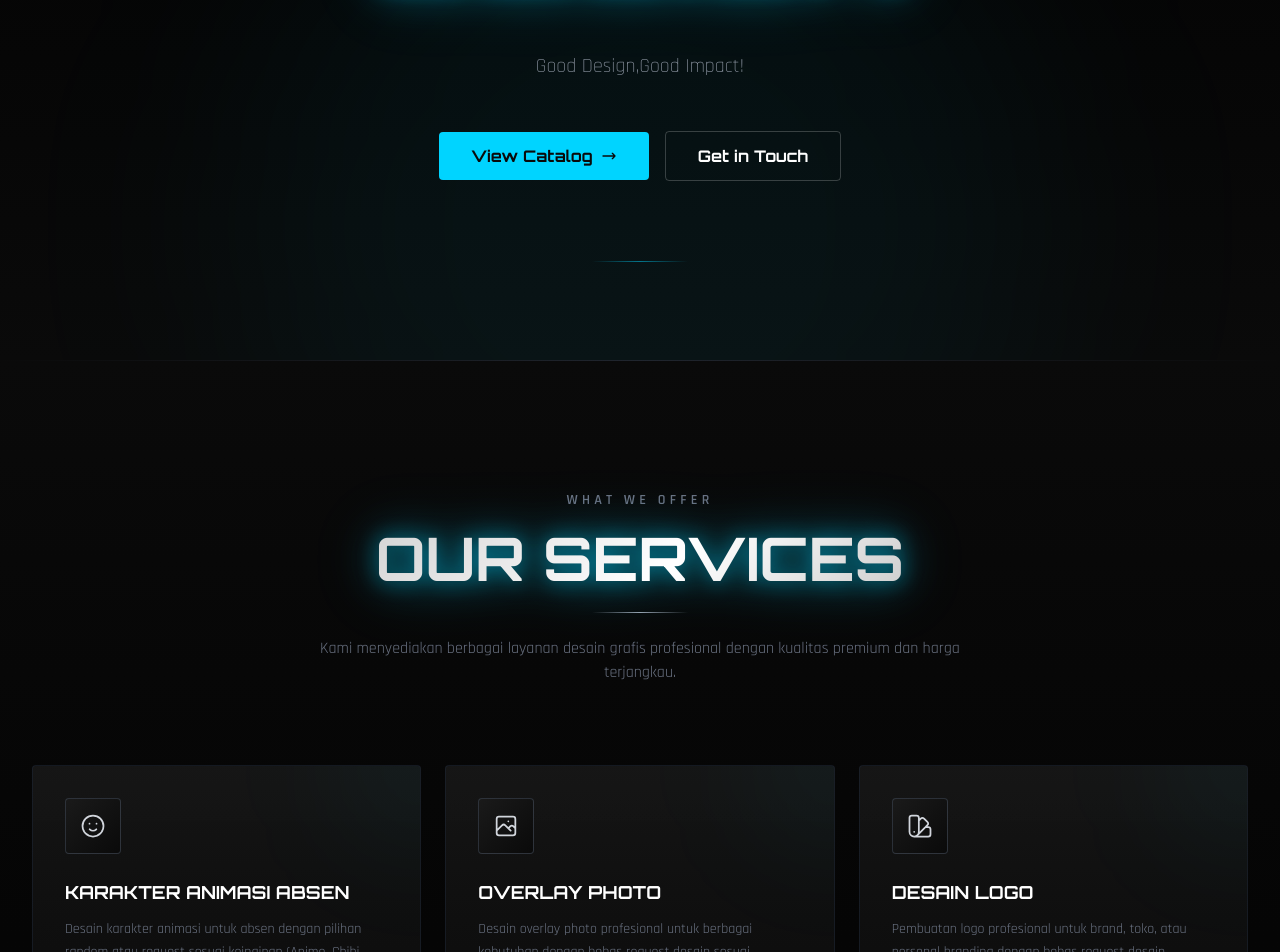
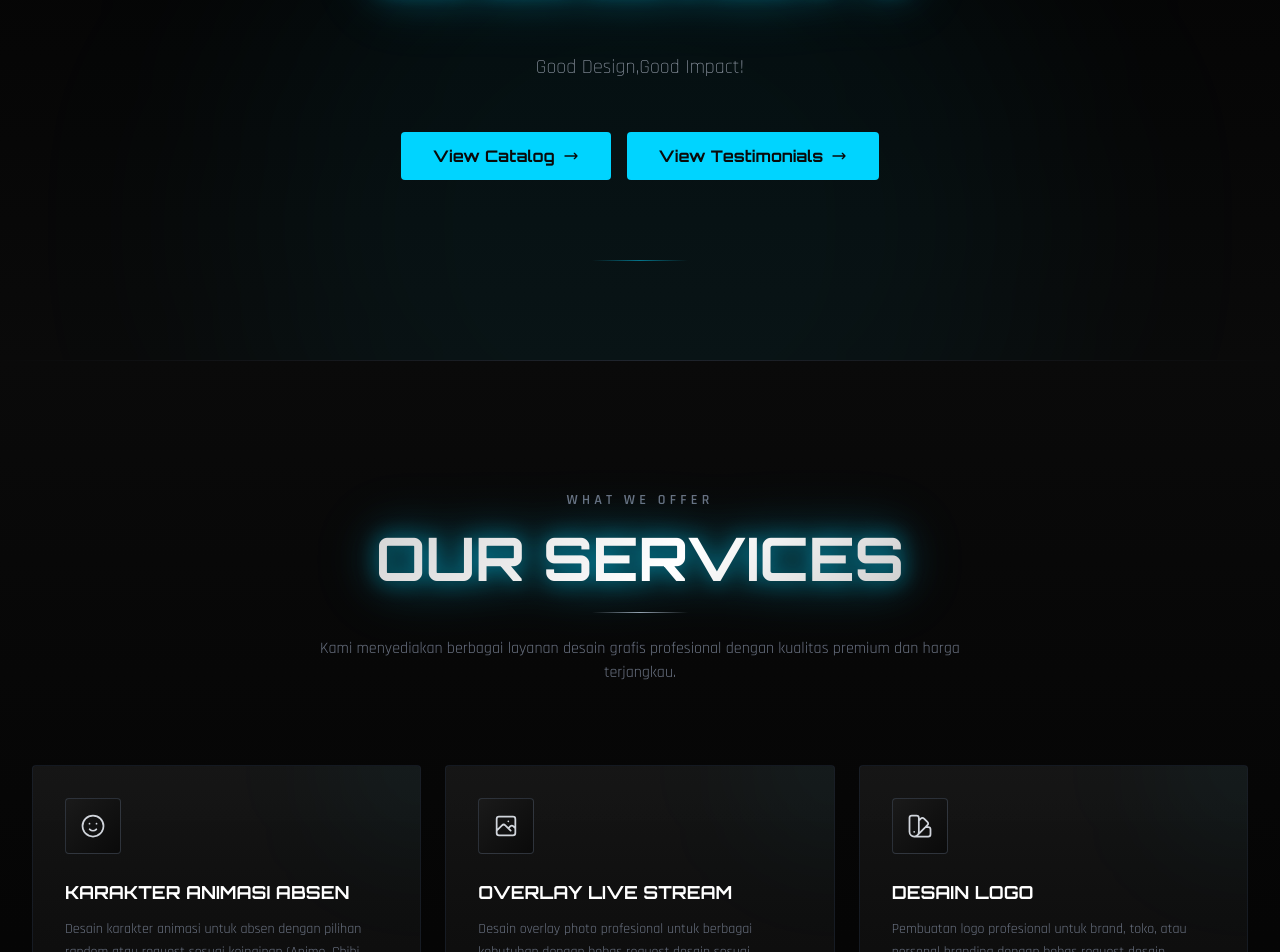
Before and after one commit to affathaRizky/xashy_design, a Next.js app: page / in a window 1280 px wide. Shown: the part 440-1392 px from the top of the page. Built offline with nearby package versions, Linux system fonts and the light colour scheme.

Commit message:
Change Email in footer,Add New button for testimonials link

```diff
--- a/src/components/Footer.tsx
+++ b/src/components/Footer.tsx
@@ -18,22 +18,30 @@ export default function Footer() {
                             </Link>
 
                             <p className="text-gray-400 max-w-md leading-relaxed mb-6">
-                                Forging digital futures with cutting-edge technology and futuristic aesthetics. Your vision, our craftsmanship.
+                                Good Design, Good Impact!
                             </p>
 
                             {/* Social Links */}
                             <div className="flex gap-4">
-                                <a href="https://twitter.com/" target="_blank" rel="noopener noreferrer" className="w-10 h-10 rounded-sm bg-metal-gray/30 border border-gray-700/50 flex items-center justify-center text-gray-400 hover:bg-electric-blue hover:text-metal-dark hover:border-electric-blue/50 transition-all duration-300" aria-label="Twitter">
-                                    <svg className="w-5 h-5" fill="currentColor" viewBox="0 0 24 24"><path d="M18.244 2.25h3.308l-7.227 8.26 8.502 11.24H16.17l-5.214-6.817L4.99 21.75H1.68l7.73-8.835L1.254 2.25H8.08l4.713 6.231zm-1.161 17.52h1.833L7.084 4.126H5.117z" /></svg>
+                                <a
+                                    href="https://www.tiktok.com/@username_kamu"
+                                    target="_blank"
+                                    rel="noopener noreferrer"
+                                    className="w-10 h-10 rounded-sm bg-metal-gray/30 border border-gray-700/50 flex items-center justify-center text-gray-400 hover:bg-electric-blue hover:text-metal-dark hover:border-electric-blue/50 transition-all duration-300"
+                                    aria-label="TikTok"
+                                >
+                                    <svg
+                                        className="w-5 h-5"
+                                        fill="currentColor"
+                                        viewBox="0 0 24 24"
+                                        xmlns="http://www.w3.org/2000/svg"
+                                    >
+                                        <path d="M19.321 5.562a5.124 5.124 0 0 1-3.036-3.036A5.1 5.1 0 0 1 16.014 1h-3.993v15.68a2.41 2.41 0 0 1-2.41 2.41 2.41 2.41 0 0 1-2.41-2.41 2.41 2.41 0 0 1 2.41-2.41c.402 0 .786.1 1.12.28v-4.08a6.47 6.47 0 0 0-1.12-.1 6.31 6.31 0 1 0 6.31 6.31V8.67a9.06 9.06 0 0 0 5.3 1.7V6.38a5.1 5.1 0 0 1-1.9-.818Z" />
+                                    </svg>
                                 </a>
+
                                 <a href="https://www.instagram.com/_xsdesign/" target="_blank" rel="noopener noreferrer" className="w-10 h-10 rounded-sm bg-metal-gray/30 border border-gray-700/50 flex items-center justify-center text-gray-400 hover:bg-electric-blue hover:text-metal-dark hover:border-electric-blue/50 transition-all duration-300" aria-label="Instagram">
                                     <svg className="w-5 h-5" fill="currentColor" viewBox="0 0 24 24"><path d="M12 2.163c3.204 0 3.584.012 4.85.07 3.252.148 4.771 1.691 4.919 4.919.058 1.265.069 1.645.069 4.849 0 3.205-.012 3.584-.069 4.849-.149 3.225-1.664 4.771-4.919 4.919-1.266.058-1.644.07-4.85.07-3.204 0-3.584-.012-4.849-.07-3.26-.149-4.771-1.699-4.919-4.92-.058-1.265-.07-1.644-.07-4.849 0-3.204.013-3.583.07-4.849.149-3.227 1.664-4.771 4.919-4.919 1.266-.057 1.645-.069 4.849-.069zM12 0C8.741 0 8.333.014 7.053.072 2.695.272.273 2.69.073 7.052.014 8.333 0 8.741 0 12c0 3.259.014 3.668.072 4.948.2 4.358 2.618 6.78 6.98 6.98C8.333 23.986 8.741 24 12 24c3.259 0 3.668-.014 4.948-.072 4.354-.2 6.782-2.618 6.979-6.98.059-1.28.073-1.689.073-4.948 0-3.259-.014-3.667-.072-4.947-.196-4.354-2.617-6.78-6.979-6.98C15.668.014 15.259 0 12 0zm0 5.838a6.162 6.162 0 100 12.324 6.162 6.162 0 000-12.324zM12 16a4 4 0 110-8 4 4 0 010 8zm6.406-11.845a1.44 1.44 0 100 2.881 1.44 1.44 0 000-2.881z" /></svg>
-                                </a>
-                                <a href="https://github.com/" target="_blank" rel="noopener noreferrer" className="w-10 h-10 rounded-sm bg-metal-gray/30 border border-gray-700/50 flex items-center justify-center text-gray-400 hover:bg-electric-blue hover:text-metal-dark hover:border-electric-blue/50 transition-all duration-300" aria-label="GitHub">
-                                    <svg className="w-5 h-5" fill="currentColor" viewBox="0 0 24 24"><path d="M12 0c-6.626 0-12 5.373-12 12 0 5.302 3.438 9.8 8.207 11.387.599.111.793-.261.793-.577v-2.234c-3.338.726-4.033-1.416-4.033-1.416-.546-1.387-1.333-1.756-1.333-1.756-1.089-.745.083-.729.083-.729 1.205.084 1.839 1.237 1.839 1.237 1.07 1.834 2.807 1.304 3.492.997.107-.775.418-1.305.762-1.604-2.665-.305-5.467-1.334-5.467-5.931 0-1.311.469-2.381 1.236-3.221-.124-.303-.535-1.524.117-3.176 0 0 1.008-.322 3.301 1.23.957-.266 1.983-.399 3.003-.404 1.02.005 2.047.138 3.006.404 2.291-1.552 3.297-1.23 3.297-1.23.653 1.653.242 2.874.118 3.176.77.84 1.235 1.911 1.235 3.221 0 4.609-2.807 5.624-5.479 5.921.43.372.823 1.102.823 2.222v3.293c0 .319.192.694.801.576 4.765-1.589 8.199-6.086 8.199-11.386 0-6.627-5.373-12-12-12z" /></svg>
-                                </a>
-                                <a href="https://linkedin.com/" target="_blank" rel="noopener noreferrer" className="w-10 h-10 rounded-sm bg-metal-gray/30 border border-gray-700/50 flex items-center justify-center text-gray-400 hover:bg-electric-blue hover:text-metal-dark hover:border-electric-blue/50 transition-all duration-300" aria-label="LinkedIn">
-                                    <svg className="w-5 h-5" fill="currentColor" viewBox="0 0 24 24"><path d="M20.447 20.452h-3.554v-5.569c0-1.328-.027-3.037-1.852-3.037-1.853 0-2.136 1.445-2.136 2.939v5.667H9.351V9h3.414v1.561h.046c.477-.9 1.637-1.85 3.37-1.85 3.601 0 4.267 2.37 4.267 5.455v6.286zM5.337 7.433c-1.144 0-2.063-.926-2.063-2.065 0-1.138.92-2.063 2.063-2.063 1.14 0 2.064.925 2.064 2.063 0 1.139-.925 2.065-2.064 2.065zm1.782 13.019H3.555V9h3.564v11.452zM22.225 0H1.771C.792 0 0 .774 0 1.729v20.542C0 23.227.792 24 1.771 24h20.451C23.2 24 24 23.227 24 22.271V1.729C24 .774 23.2 0 22.222 0h.003z" /></svg>
                                 </a>
                             </div>
                         </div>
@@ -53,7 +61,7 @@ export default function Footer() {
                                     <svg className="w-4 h-4 text-electric-blue flex-shrink-0" fill="none" stroke="currentColor" viewBox="0 0 24 24">
                                         <path strokeLinecap="round" strokeLinejoin="round" strokeWidth={2} d="M3 8l7.89 5.26a2 2 0 002.22 0L21 8M5 19h14a2 2 0 002-2V7a2 2 0 00-2-2H5a2 2 0 00-2 2v10a2 2 0 002 2z" />
                                     </svg>
-                                    <span className="text-sm">hello@xashydesign.com</span>
+                                    <span className="text-sm">sashyys28@gmail.com</span>
                                 </li>
                             </ul>
                         </div>
--- a/src/components/Hero.tsx
+++ b/src/components/Hero.tsx
@@ -39,11 +39,19 @@ export default function Hero() {
                     </a>
 
                     <a
-                        href="#contact"
-                        className="px-8 py-3 border border-white/20 text-white font-orbitron font-bold rounded-sm hover:border-electric-blue hover:text-electric-blue transition-all duration-300"
+                        href="https://www.instagram.com/s/aGlnaGxpZ2h0OjE4MDYzMTM0NDYyNDkyMTQ2?story_media_id=3932360717206749838_80053152698&stkn=MXF0bGkwYmZoNjljNQ=="
+                        target="_blank"
+                        rel="noopener noreferrer"
+                        className="group inline-flex px-8 py-3 bg-electric-blue text-metal-dark font-orbitron font-bold rounded-sm hover:bg-electric-cyan transition-colors duration-300"
                     >
-                        Get in Touch
+                        <span className="flex items-center gap-2">
+                            View Testimonials
+                            <svg className="w-4 h-4 group-hover:translate-x-1 transition-transform" fill="none" viewBox="0 0 24 24" stroke="currentColor">
+                                <path strokeLinecap="round" strokeLinejoin="round" strokeWidth={2} d="M17 8l4 4m0 0l-4 4m4-4H3" />
+                            </svg>
+                        </span>
                     </a>
+
                 </div>
 
                 {/* Simple Divider */}
--- a/src/components/Services.tsx
+++ b/src/components/Services.tsx
@@ -8,7 +8,7 @@ export default function Services() {
             )
         },
         {
-            title: "OVERLAY PHOTO",
+            title: "OVERLAY LIVE STREAM",
             desc: "Desain overlay photo profesional untuk berbagai kebutuhan dengan bebas request desain sesuai keinginan Anda.",
             icon: (
                 <path strokeLinecap="round" strokeLinejoin="round" strokeWidth="1.5" d="M4 16l4.586-4.586a2 2 0 012.828 0L16 16m-2-2l1.586-1.586a2 2 0 012.828 0L20 14m-6-6h.01M6 20h12a2 2 0 002-2V6a2 2 0 00-2-2H6a2 2 0 00-2 2v12a2 2 0 002 2z" />
```
